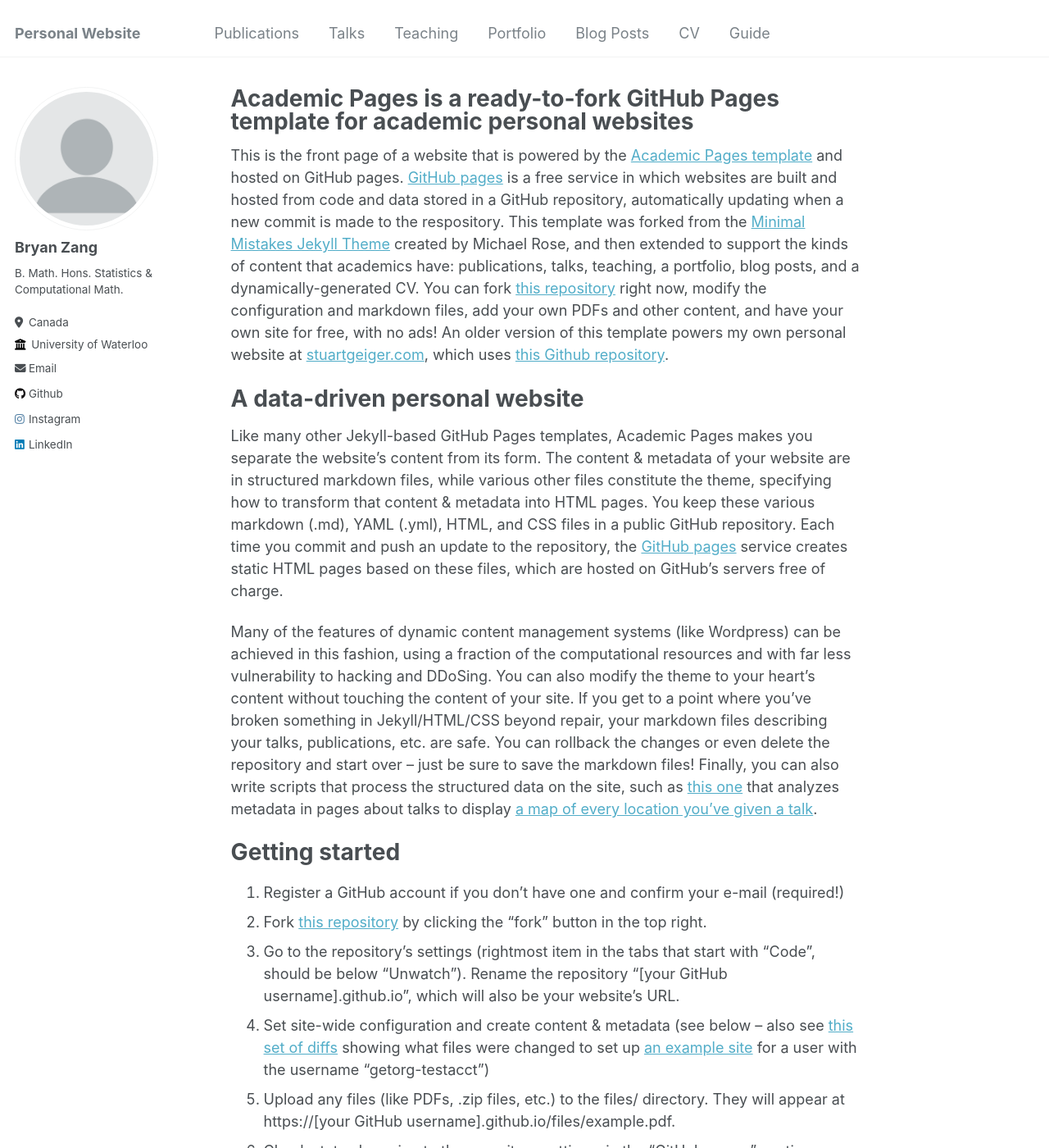
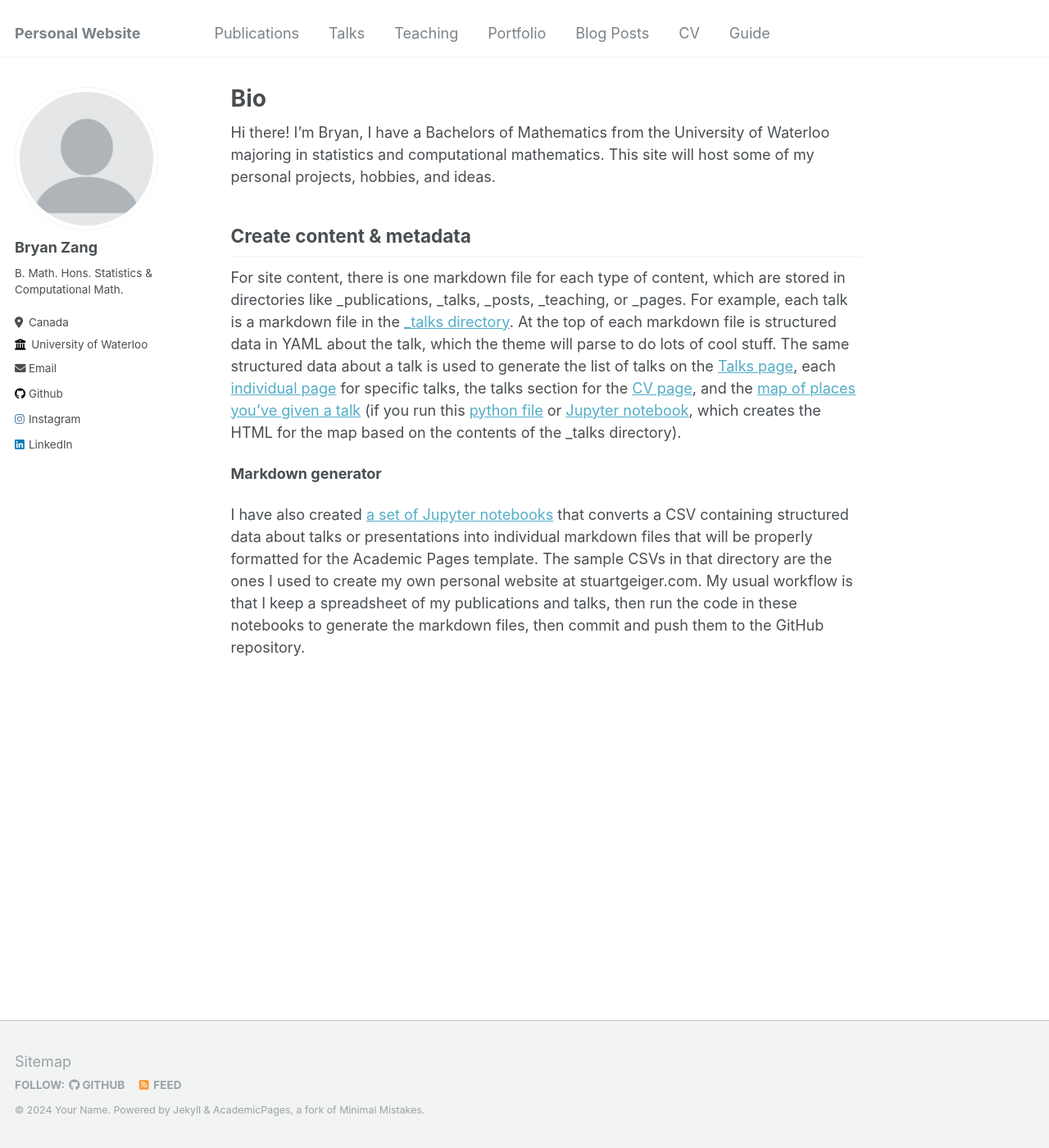
Before and after one commit to bryanzang/bryanzang.github.io, a Jekyll site: the page built from _pages/about.md, in a window 1280 px wide and 1400 px high. Shown: the whole window at 82% size. Built offline with Jekyll 4.4.1, drawn with Linux system fonts in a browser that asks for light colours; some of the changed text lies outside the part shown.

Commit message:
Update about.md

```diff
--- a/_pages/about.md
+++ b/_pages/about.md
@@ -1,32 +1,13 @@
 ---
 permalink: /
-title: "Academic Pages is a ready-to-fork GitHub Pages template for academic personal websites"
+title: "Bio"
 author_profile: true
 redirect_from:
   - /about/
   - /about.html
 ---
 
-This is the front page of a website that is powered by the [Academic Pages template](https://github.com/academicpages/academicpages.github.io) and hosted on GitHub pages. [GitHub pages](https://pages.github.com) is a free service in which websites are built and hosted from code and data stored in a GitHub repository, automatically updating when a new commit is made to the respository. This template was forked from the [Minimal Mistakes Jekyll Theme](https://mmistakes.github.io/minimal-mistakes/) created by Michael Rose, and then extended to support the kinds of content that academics have: publications, talks, teaching, a portfolio, blog posts, and a dynamically-generated CV. You can fork [this repository](https://github.com/academicpages/academicpages.github.io) right now, modify the configuration and markdown files, add your own PDFs and other content, and have your own site for free, with no ads! An older version of this template powers my own personal website at [stuartgeiger.com](http://stuartgeiger.com), which uses [this Github repository](https://github.com/staeiou/staeiou.github.io).
-
-A data-driven personal website
-======
-Like many other Jekyll-based GitHub Pages templates, Academic Pages makes you separate the website's content from its form. The content & metadata of your website are in structured markdown files, while various other files constitute the theme, specifying how to transform that content & metadata into HTML pages. You keep these various markdown (.md), YAML (.yml), HTML, and CSS files in a public GitHub repository. Each time you commit and push an update to the repository, the [GitHub pages](https://pages.github.com/) service creates static HTML pages based on these files, which are hosted on GitHub's servers free of charge.
-
-Many of the features of dynamic content management systems (like Wordpress) can be achieved in this fashion, using a fraction of the computational resources and with far less vulnerability to hacking and DDoSing. You can also modify the theme to your heart's content without touching the content of your site. If you get to a point where you've broken something in Jekyll/HTML/CSS beyond repair, your markdown files describing your talks, publications, etc. are safe. You can rollback the changes or even delete the repository and start over -- just be sure to save the markdown files! Finally, you can also write scripts that process the structured data on the site, such as [this one](https://github.com/academicpages/academicpages.github.io/blob/master/talkmap.ipynb) that analyzes metadata in pages about talks to display [a map of every location you've given a talk](https://academicpages.github.io/talkmap.html).
-
-Getting started
-======
-1. Register a GitHub account if you don't have one and confirm your e-mail (required!)
-1. Fork [this repository](https://github.com/academicpages/academicpages.github.io) by clicking the "fork" button in the top right.
-1. Go to the repository's settings (rightmost item in the tabs that start with "Code", should be below "Unwatch"). Rename the repository "[your GitHub username].github.io", which will also be your website's URL.
-1. Set site-wide configuration and create content & metadata (see below -- also see [this set of diffs](http://archive.is/3TPas) showing what files were changed to set up [an example site](https://getorg-testacct.github.io) for a user with the username "getorg-testacct")
-1. Upload any files (like PDFs, .zip files, etc.) to the files/ directory. They will appear at https://[your GitHub username].github.io/files/example.pdf.
-1. Check status by going to the repository settings, in the "GitHub pages" section
-
-Site-wide configuration
-------
-The main configuration file for the site is in the base directory in [_config.yml](https://github.com/academicpages/academicpages.github.io/blob/master/_config.yml), which defines the content in the sidebars and other site-wide features. You will need to replace the default variables with ones about yourself and your site's github repository. The configuration file for the top menu is in [_data/navigation.yml](https://github.com/academicpages/academicpages.github.io/blob/master/_data/navigation.yml). For example, if you don't have a portfolio or blog posts, you can remove those items from that navigation.yml file to remove them from the header.
+Hi there! I'm Bryan, I have a Bachelors of Mathematics from the University of Waterloo majoring in statistics and computational mathematics. This site will host some of my personal projects, hobbies, and ideas.
 
 Create content & metadata
 ------
@@ -36,14 +17,3 @@ For site content, there is one markdown file for each type of content, which are
 
 I have also created [a set of Jupyter notebooks](https://github.com/academicpages/academicpages.github.io/tree/master/markdown_generator
 ) that converts a CSV containing structured data about talks or presentations into individual markdown files that will be properly formatted for the Academic Pages template. The sample CSVs in that directory are the ones I used to create my own personal website at stuartgeiger.com. My usual workflow is that I keep a spreadsheet of my publications and talks, then run the code in these notebooks to generate the markdown files, then commit and push them to the GitHub repository.
-
-How to edit your site's GitHub repository
-------
-Many people use a git client to create files on their local computer and then push them to GitHub's servers. If you are not familiar with git, you can directly edit these configuration and markdown files directly in the github.com interface. Navigate to a file (like [this one](https://github.com/academicpages/academicpages.github.io/blob/master/_talks/2012-03-01-talk-1.md) and click the pencil icon in the top right of the content preview (to the right of the "Raw | Blame | History" buttons). You can delete a file by clicking the trashcan icon to the right of the pencil icon. You can also create new files or upload files by navigating to a directory and clicking the "Create new file" or "Upload files" buttons.
-
-Example: editing a markdown file for a talk
-![Editing a markdown file for a talk](/images/editing-talk.png)
-
-For more info
-------
-More info about configuring Academic Pages can be found in [the guide](https://academicpages.github.io/markdown/). The [guides for the Minimal Mistakes theme](https://mmistakes.github.io/minimal-mistakes/docs/configuration/) (which this theme was forked from) might also be helpful.
```
